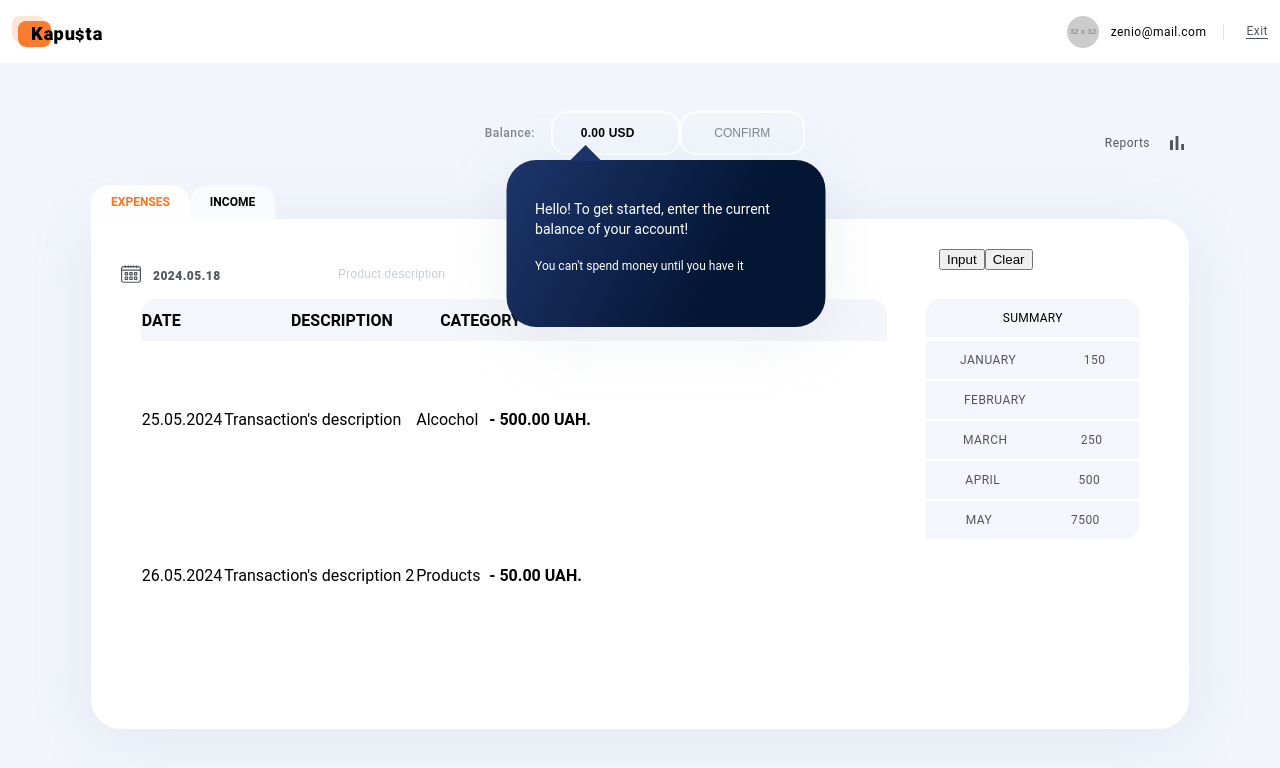
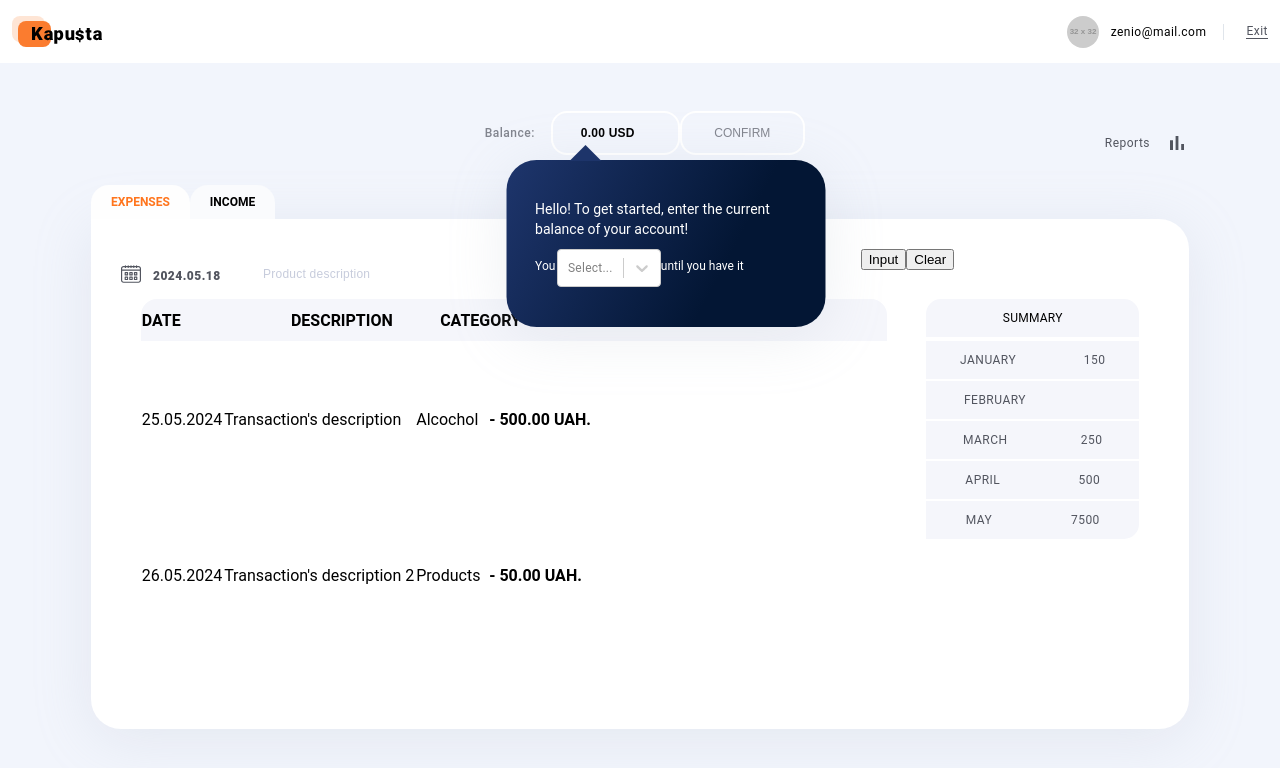
Before and after one commit to 831230/kapusta-architecture, a React (Create React App) app: page / in a window 1280 px wide. Both pictures are taken after typing "name@example.com", "Sample123" into the empty fields and a click on the button "LOG IN". Shown: the top 768 px of the page. Built offline with nearby package versions, Linux system fonts and the light colour scheme.

Commit message:
npm i react-select

```diff
--- a/package.json
+++ b/package.json
@@ -23,6 +23,7 @@
     "react-redux": "^9.1.0",
     "react-router-dom": "^6.17.0",
     "react-scripts": "5.0.1",
+    "react-select": "^5.8.0",
     "styled-components": "^6.1.11",
     "web-vitals": "^2.1.4"
   },
--- a/src/components/ExpensesIncomeForm/ExpensesIncomeForm.jsx
+++ b/src/components/ExpensesIncomeForm/ExpensesIncomeForm.jsx
@@ -2,21 +2,26 @@ import { useState, useEffect } from 'react';
 import { useDispatch } from 'react-redux';
 import DatePicker from 'react-datepicker';
 import 'react-datepicker/dist/react-datepicker.css';
+import Select from 'react-select'; // Import react-select library
 
 import styles from './ExpensesIncomeForm.module.css';
 import calendar from '../../assets/calendar.svg';
 
 const ExpensesIncomeForm = ({ callback, actionType }) => {
-  const [date, setDate] = useState(new Date().toLocaleDateString('sv-SE'));
+  const [date, setDate] = useState(new Date().toLocaleDateString('sv-SE')); // Initialize with current date in desired format
   const [description, setDescription] = useState('');
   const [category, setCategory] = useState('');
   const [amount, setAmount] = useState('');
-  const [options, setOptions] = useState(['Category 1', 'Category 2', 'Category 3']);
+  const [options, setOptions] = useState([
+    { value: 'Category 1', label: 'Category 1' },
+    { value: 'Category 2', label: 'Category 2' },
+    { value: 'Category 3', label: 'Category 3' },
+  ]); // Update options format for react-select
 
   const dispatch = useDispatch();
 
   useEffect(() => {
-    setDate(new Date().toLocaleDateString('sv-SE'));
+    setDate(new Date().toLocaleDateString('sv-SE')); // Update date format when component mounts
   }, []);
 
   const sendNewExpenseIncome = () => {
@@ -32,7 +37,7 @@ const ExpensesIncomeForm = ({ callback, actionType }) => {
 
         <DatePicker
           selected={new Date(date)}
-          onChange={(date) => setDate(date.toLocaleDateString('sv-SE'))}
+          onChange={(date) => setDate(date.toLocaleDateString('sv-SE'))} // Format date before setting in state
           dateFormat="yyyy.MM.dd"
           className={styles.ExpensesIncomeFormDateInput}
         />
@@ -47,18 +52,13 @@ const ExpensesIncomeForm = ({ callback, actionType }) => {
           value={description}
         />
 
-        <select
+        <Select
           className={styles.ExpensesIncomeFormInputCategory}
-          onChange={(e) => setCategory(e.target.value)}
-          value={category}
-        >
-          <option value="">Select category</option>
-          {options.map((option, index) => (
-            <option key={index} value={option}>
-              {option}
-            </option>
-          ))}
-        </select>
+          options={options}
+          onChange={(selectedOption) => setCategory(selectedOption.value)}
+          value={options.find((option) => option.value === category)}
+        />
+
         <input
           className={styles.ExpensesIncomeFormInputValue}
           type="number"
--- a/src/components/ExpensesIncomeForm/ExpensesIncomeForm.module.css
+++ b/src/components/ExpensesIncomeForm/ExpensesIncomeForm.module.css
@@ -4,6 +4,8 @@
   width: 1034px;
 }
 .ExpensesIncomeFormDateContainer {
+  width: 130px;
+
   position: relative;
   display: flex;
   gap: 10px;
```
Also changed, not shown: src/components/Modal/Modal.jsx (deleted, +0 -36 lines), 1 other file (tests, documents, lock files or other folders).
